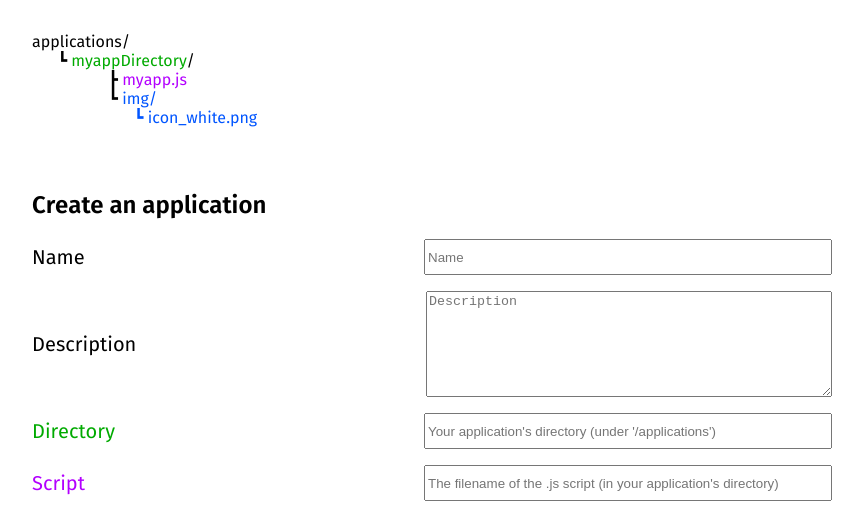
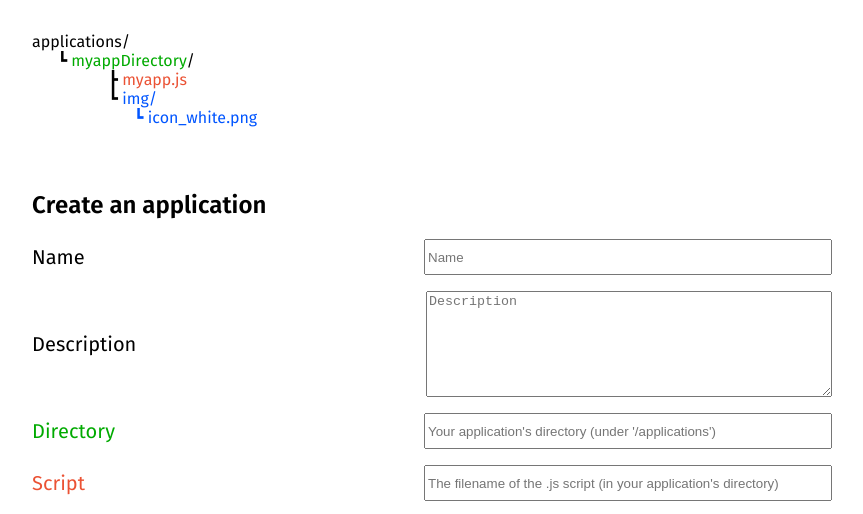
Before and after one commit to AleziaKurdis/virkit, a plain HTML site: page repo/web/metadata_generator.html in a window 1280 px wide. Shown: the part 156-670 px from the top of the page, without its empty margins (208-1071 px from the left). Drawn offline with Linux system fonts and the light colour scheme.

Commit message:
Add files via upload

```diff
--- a/repo/web/metadata_generator.html
+++ b/repo/web/metadata_generator.html
@@ -33,7 +33,7 @@
 <br>
 applications/<br>
 &nbsp;&nbsp;&nbsp;&nbsp;&nbsp;&nbsp;┗ <font color = "#00AA00" >myappDirectory</font>/<br>
-&nbsp;&nbsp;&nbsp;&nbsp;&nbsp;&nbsp;&nbsp;&nbsp;&nbsp;&nbsp;&nbsp;&nbsp;&nbsp;&nbsp;&nbsp;&nbsp;&nbsp;&nbsp;┣ <font color = "#b300ff" >myapp.js</font><br>
+&nbsp;&nbsp;&nbsp;&nbsp;&nbsp;&nbsp;&nbsp;&nbsp;&nbsp;&nbsp;&nbsp;&nbsp;&nbsp;&nbsp;&nbsp;&nbsp;&nbsp;&nbsp;┣ <font color = "#eb5234" >myapp.js</font><br>
 &nbsp;&nbsp;&nbsp;&nbsp;&nbsp;&nbsp;&nbsp;&nbsp;&nbsp;&nbsp;&nbsp;&nbsp;&nbsp;&nbsp;&nbsp;&nbsp;&nbsp;&nbsp;┗ <font color = "#0055ff" >img/<br>
 &nbsp;&nbsp;&nbsp;&nbsp;&nbsp;&nbsp;&nbsp;&nbsp;&nbsp;&nbsp;&nbsp;&nbsp;&nbsp;&nbsp;&nbsp;&nbsp;&nbsp;&nbsp;&nbsp;&nbsp;&nbsp;&nbsp;&nbsp;&nbsp;┗ icon_white.png</font>
 		<!-- Create application V2 -->
@@ -60,7 +60,7 @@ applications/<br>
 					</div>
 
 					<div class="form-textinput">
-						<label for="app-v2-script"><font color = "#b300ff" >Script</font></label>
+						<label for="app-v2-script"><font color = "#eb5234" >Script</font></label>
 						<input id="app-v2-script" type="text" title="The filename of the .js script (in your application's directory)" placeholder="The filename of the .js script (in your application's directory)"
 							oninput="updateMetadataFromHTML('v2')">
 					</div>
```
